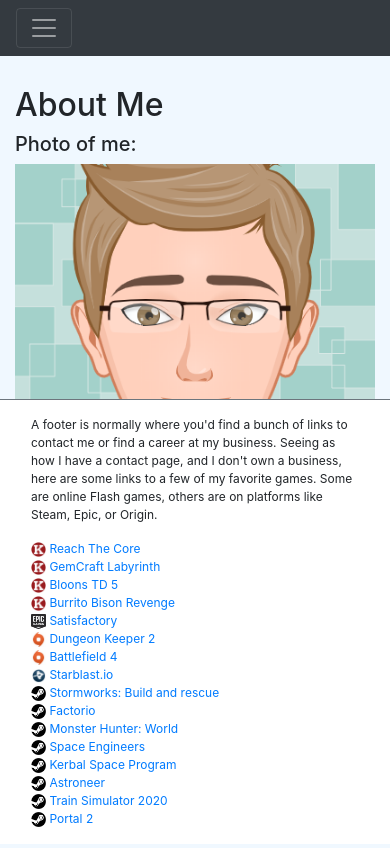
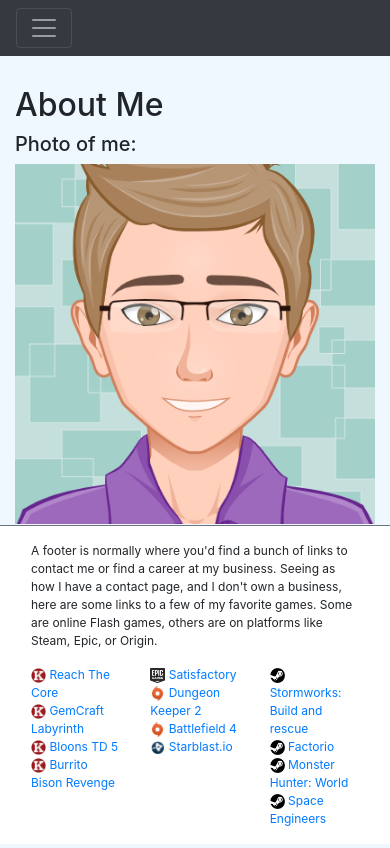
Before and after one commit to MatWilmot/Homework-02-responsive-portfolio, a plain HTML site: page index.html in a window 390 px wide. Shown: the top 848 px of the page. Drawn offline with nearby package versions, Linux system fonts and the light colour scheme.

Commit message:
Changed footer to look better on mobile

```diff
--- a/index.html
+++ b/index.html
@@ -101,7 +101,7 @@
           </div>
         </div>
         <div class="row">
-          <div class="col-lg-3 col-sm-6">
+          <div class="col-4">
             <a href="https://www.kongregate.com/games/mmx95/reach-the-core"
               ><img
                 src="./assets/img/kongregate-logo.png"
@@ -140,7 +140,7 @@
               Burrito Bison Revenge</a
             >
           </div>
-          <div class="col-lg-3 col-sm-6">
+          <div class="col-4">
             <a
               href="https://www.epicgames.com/store/en-US/product/satisfactory/home"
               ><img
@@ -180,7 +180,7 @@
               Starblast.io</a
             >
           </div>
-          <div class="col-lg-3 col-sm-6">
+          <div class="col-4">
             <a
               href="https://store.steampowered.com/app/573090/Stormworks_Build_and_Rescue/"
               ><img
@@ -219,7 +219,7 @@
               Space Engineers</a
             >
           </div>
-          <div class="col-lg-3 col-sm-6">
+          <!-- <div class="col-lg-3 col-6">
             <a
               href="https://store.steampowered.com/app/220200/Kerbal_Space_Program/"
               ><img
@@ -257,7 +257,7 @@
               />
               Portal 2</a
             >
-          </div>
+          </div> -->
         </div>
       </div>
     </footer>
```
